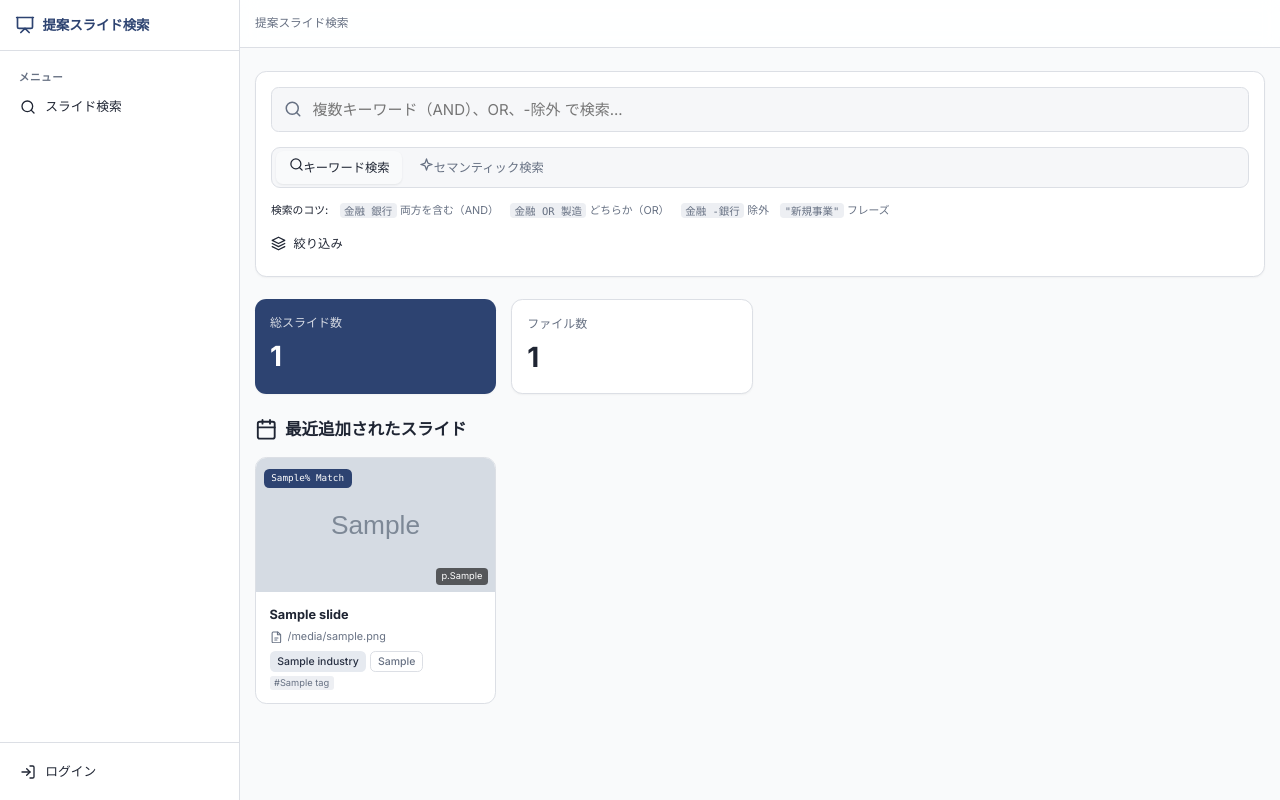
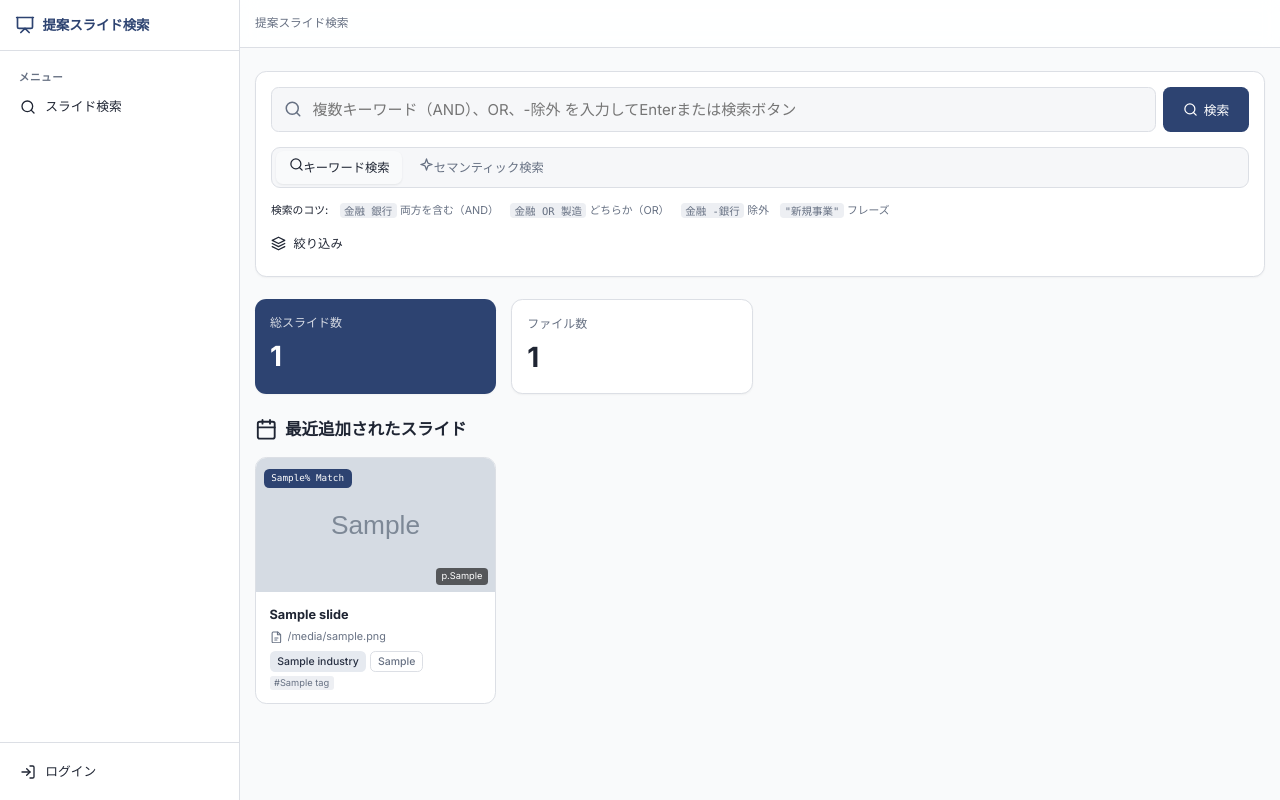
Before and after one commit to beginerSE/slide-discovery, a FastAPI app: template templates/home.html in a window 1280 px wide. Run offline with FastAPI, Linux system fonts and the light colour scheme; the template is opened without the code that fills it: most values are stand-ins (such as "Sample title", 1, 10 or a date in 2020); grey boxes marked "Sample" are stand-in pictures; parts of the project's set-up code (start-up, migrations or seed data) failed here and were passed over; some libraries are stand-ins or nearby versions.

Commit message:
Update home.html

```diff
--- a/templates/home.html
+++ b/templates/home.html
@@ -6,11 +6,16 @@
     <div class="search-box">
       {{ m.icon("search", "search-icon") }}
       <input class="input" type="text" name="q" value="{{ q or '' }}"
-        placeholder="複数キーワード（AND）、OR、-除外 で検索..."
+        placeholder="複数キーワード（AND）、OR、-除外 を入力してEnterまたは検索ボタン"
         autocomplete="off"
         hx-get="/ui/search" hx-target="#facet-panel" hx-swap="innerHTML"
-        hx-trigger="keyup changed delay:300ms, search"
+        hx-trigger="keyup[key=='Enter']"
         hx-include="#facet-state, [name='mode']" />
+      <button type="button" class="btn search-btn"
+        hx-get="/ui/search" hx-target="#facet-panel" hx-swap="innerHTML"
+        hx-include="[name='q'], #facet-state, [name='mode']">
+        {{ m.icon("search") }}<span>検索</span>
+      </button>
     </div>
 
     <div class="mode-toggle" role="group" aria-label="検索モード">
```
